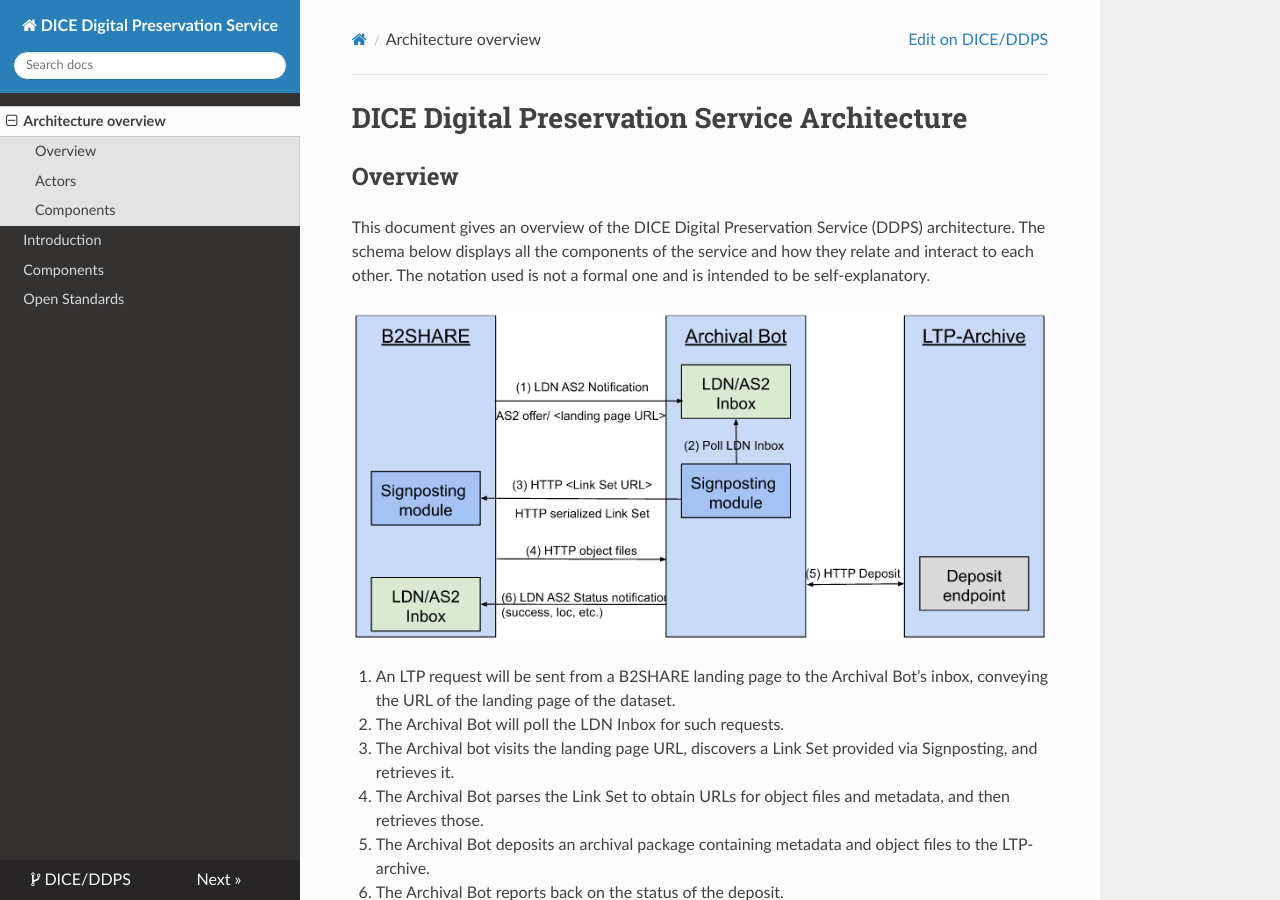
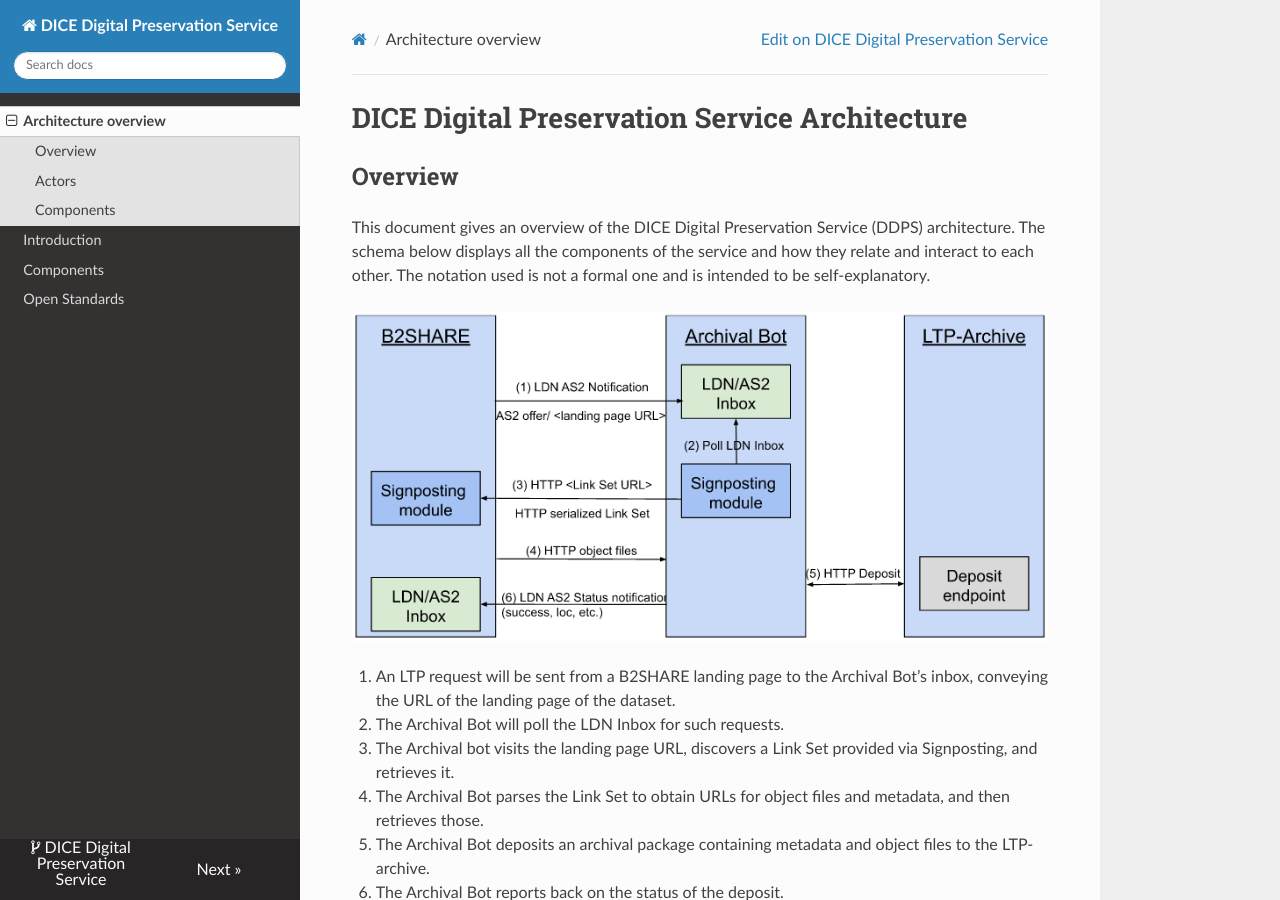
Before and after one commit to Dans-labs/ddps-docs, an MkDocs documentation site: the page built from docs/index.md, in a window 1280 px wide and 900 px high. Built offline with MkDocs 1.6.1, drawn with Linux system fonts in a browser that asks for light colours; nearby versions of some CDN libraries.

Commit message:
Update mkdocs.yml
Correct URL's

```diff
--- a/mkdocs.yml
+++ b/mkdocs.yml
@@ -1,8 +1,8 @@
 site_name: DICE Digital Preservation Service
-site_url: https://example.com/
+# site_url: https://example.com/
 
-repo_name: DICE/DDPS
-repo_url: https://github.com/DANS-KNAW/dans-datastation-architecture
+repo_name: DICE Digital Preservation Service
+repo_url: https://github.com/Dans-labs/ddps-docs
 
 theme:
   name: readthedocs
@@ -18,21 +18,10 @@ nav:
   - Components: components.md
   - Open Standards: standards.md
 
-#nav:
-#    - Home: 'index.md'
-#    - 'User Guide':
-#        - 'Writing your docs': 'writing-your-docs.md'
-#        - 'Styling your docs': 'styling-your-docs.md'
-#    - About:
-#        - 'License': 'license.md'
-#        - 'Release Notes': 'release-notes.md'
-
 plugins:
     - search
     - markdownextradata: {}
 
 extra:
-  customer:
-    name: Your name here
-    web: www.example.com
-    salt: salt.example.com
+  api:
+    ldn-inbox: https://github.com/ekoi/ldn-inbox-service
```
